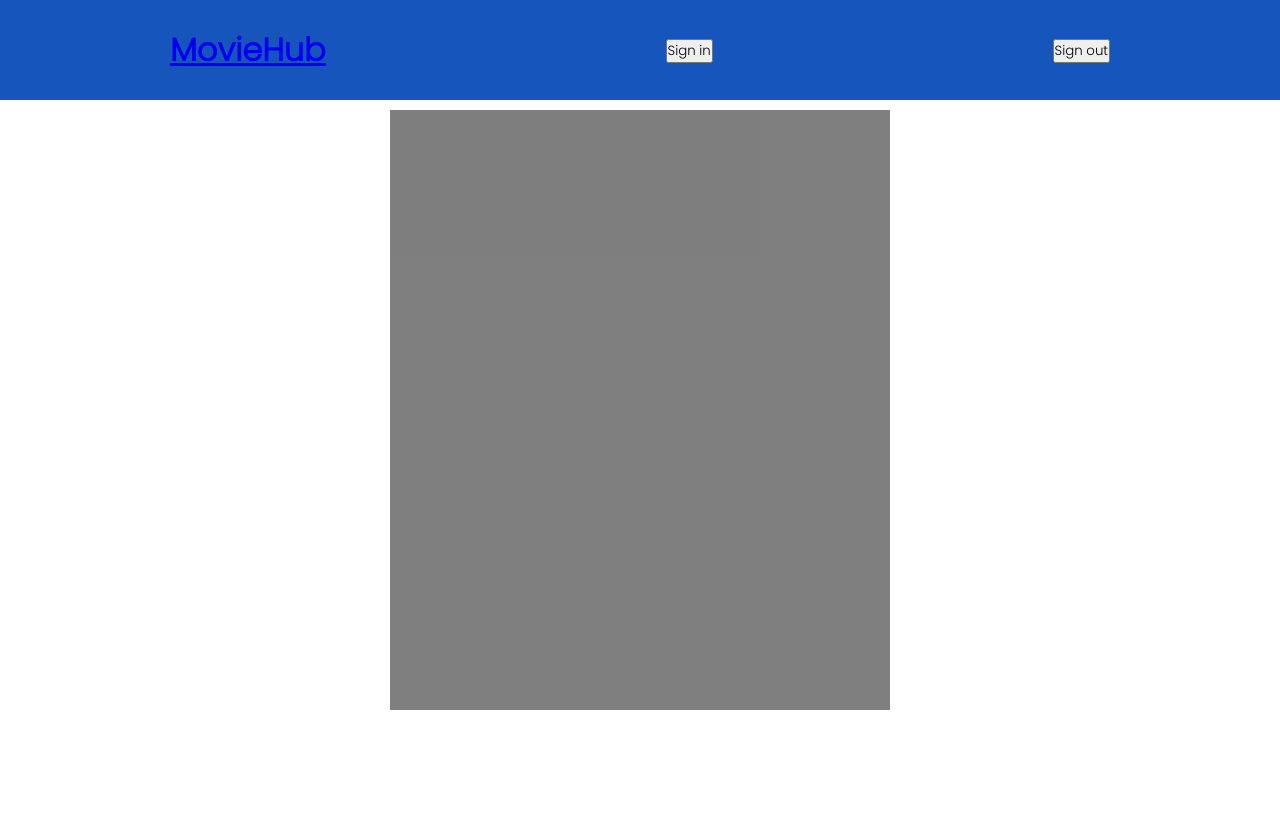
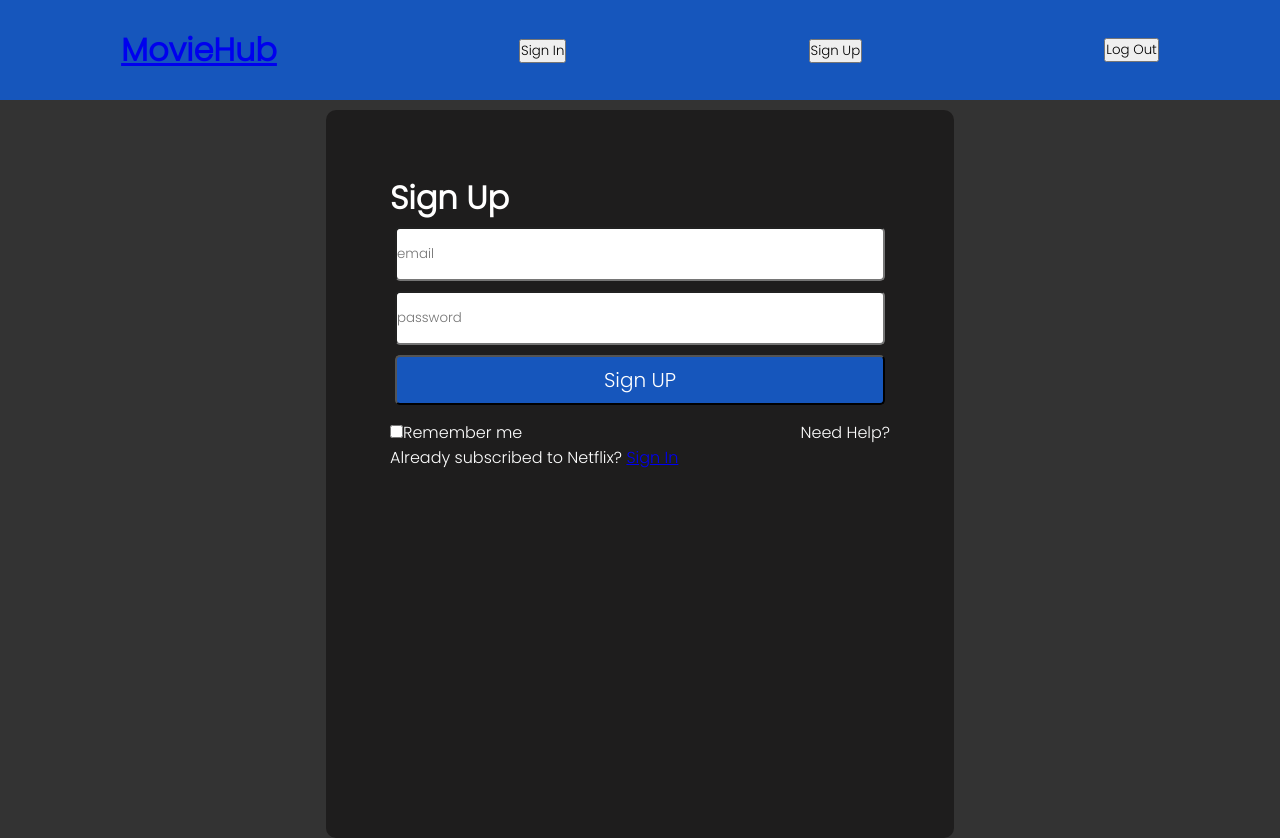
Before and after one commit to bayezid-m/moviehub, a React (Create React App) app: page /signup in a window 1280 px wide. Before the commit the page ends 800 px from the top, so only its background shows below. Built offline with nearby package versions, Linux system fonts and the light colour scheme; no server answers.

Commit message:
Authentication added

```diff
--- a/src/App.js
+++ b/src/App.js
@@ -18,7 +18,7 @@ function App() {
           <NavBar/>
           <Routes>
           <Route path='/' element={<HomePage />} />
-          <Route path='/loging' element={<Login />} />
+          <Route path='/login' element={<Login />} />
           <Route path='/signup' element={<Signup />} />
           <Route path='/account' element={<Account />} />
 
--- a/src/Context/AuthContext.js
+++ b/src/Context/AuthContext.js
@@ -5,8 +5,8 @@ import {createUserWithEmailAndPassword, signInWithEmailAndPassword, signOut, onA
 const AuthContext = createContext();
 
 export function AuthContextProvider({children}){
-    const [user, setUser]=useState({})
-
+    const [user, setUser]=useState("")
+    console.log(AuthContext);
     function signUp(email, password){
         return createUserWithEmailAndPassword(auth, email, password);
     }
@@ -19,6 +19,7 @@ export function AuthContextProvider({children}){
     useEffect(()=>{
         const unsubscribe = onAuthStateChanged(auth, (currentUser)=>{
             setUser(currentUser);
+
         })
         return()=>{
             unsubscribe();
--- a/src/components/Login.js
+++ b/src/components/Login.js
@@ -1,10 +1,58 @@
-import React from 'react';
+import React,{useState} from 'react';
+import { Link, useNavigate } from 'react-router-dom';
+import './Page.css';
+import { getAuth, signInWithEmailAndPassword } from "firebase/auth";
 
 const Login = () => {
+    const [email, setEmail] = useState('');
+    const [password, setPassword] = useState('');
+    const [userz, setUserz] = useState('');
+    const auth = getAuth();
+    const navigate = useNavigate();
+
+    const submitHanlde=(e)=>{
+        e.preventDefault()
+        signInWithEmailAndPassword(auth, email, password)
+        .then((userCredential) => {
+            // Signed in
+            const user = userCredential.user;
+            setUserz(user);
+           navigate('/');
+        })
+        .catch((error) => {
+            console.log(error);
+        });
+    }
+    console.log(userz);
     return (
-        <div>
+        <>
+            <div className='main' >
+                <div className='main1'>
+                    <h1>Sign In</h1>
+                    <form className='main2'>
+                        <input className='input' type="email"
+                         onChange={(e) => setEmail(e.target.value)}placeholder='email'></input>
+                        <input className='input'
+                        onChange={(e) => setPassword(e.target.value)}
+                            type="password" placeholder='password'></input>
+                        <button className='btn1' onClick={submitHanlde}>Sign IN</button>
 
-        </div>
+                        <div className='more'>
+                            <p>
+                                <input className='mr-2' type='checkbox' />
+                                Remember me</p>
+                            <p>Need Help?</p>
+                        </div>
+                        <p className='py-8'>
+                            <span className='text-gray-600'>
+                                New to Netflix?
+                            </span>{' '}
+                            <Link to='/signup'>Sign Up</Link>
+                        </p>
+                    </form>
+                </div>
+            </div>
+        </>
     );
 };
 
--- a/src/components/NavBar.js
+++ b/src/components/NavBar.js
@@ -1,15 +1,27 @@
-import React from 'react';
+import React, {useState} from 'react';
 import { Link } from 'react-router-dom';
 import './NavBar.css'
+import {auth} from '../firebase';
+import {onAuthStateChanged, signOut} from 'firebase/auth'
+
 const NavBar = () => {
+   //console.log(auth.currenUser.email);
+   const [user, setUser]=useState({})
+
+   onAuthStateChanged(auth, (currentUser)=>{
+    setUser(currentUser)
+   })
+
+   const logout = async()=>{
+    await signOut(auth);
+   }
     return (
         <div className='navbar'>
         <Link to='/'><h1>MovieHub</h1></Link>
-        <Link to='/login'> <button>Sign in</button></Link>
-        <Link to='/signup'><button>Sign out</button></Link>
-
-
-
+        {user?.email}
+        <Link to='/login'> <button>  Sign In</button></Link>
+        <Link to='/signup'><button>Sign Up</button></Link>
+        <button onClick={logout}>Log Out</button>
         </div>
     );
 };
--- a/src/components/Page.css
+++ b/src/components/Page.css
@@ -1,12 +1,40 @@
 
 .main {
 display: flex;
+flex-direction: column;
 align-items: center;
 justify-content: center;
+
 }
 .main1 {
-background-color: black;
-opacity: 50%;
+background-color: rgb(30, 29, 29);
 width: 500px;
 height: 600px;
+color: white;
+padding: 5%;
+border-radius: 10px;
 }
+.main2{
+
+    display: flex;
+    flex-direction: column;
+}
+.btn1{
+    background-color: var(--secondary-color);
+    margin: 5px;
+    height: 50px;
+    border-radius: 5px;
+    font-size: 20px;
+    font: bold;
+    color:white;
+}
+.input{
+    margin: 5px;
+    height: 50px;
+    border-radius: 5px;
+}
+.more{
+    display: flex;
+    justify-content: space-between;
+    padding-top: 10px;
+}
--- a/src/components/Signup.js
+++ b/src/components/Signup.js
@@ -1,11 +1,66 @@
-import React from 'react';
+import React, { useState } from 'react';
 import './Page.css';
+import { Link, useNavigate } from 'react-router-dom';
+import { UserAuth } from '../Context/AuthContext';
+
+import { getAuth, createUserWithEmailAndPassword } from "firebase/auth";
+
+
 const Signup = () => {
+    const [email, setEmail] = useState('');
+    const [password, setPassword] = useState('');
+    const [userz, setUserz] = useState('');
+    const navigate = useNavigate();
+
+
+    //////////////////////////////////
+    const auth = getAuth();
+    console.log(userz);
+    const submitHanlde=(e)=>{
+        e.preventDefault()
+        createUserWithEmailAndPassword(auth, email, password)
+        .then((userCredential) => {
+            // Signed in
+            const user = userCredential;
+            setUserz(user)
+            navigate('/');
+        })
+        .catch((error) => {
+           console.log(error.message);
+        });
+    }
+
+
     return (
         <>
-        <div className='main' >
-                <div className='main1'>my name is bayezid mahmud</div>
-        </div>
+            <div className='main' >
+                <div className='main1'>
+                    <h1>Sign Up</h1>
+                    <form className='main2'  >
+                        <input className='input'
+                            onChange={(e) => setEmail(e.target.value)}
+                            type="email" placeholder='email'>
+                        </input>
+                        <input className='input'
+                            onChange={(e) => setPassword(e.target.value)}
+                            type="password" placeholder='password' ></input>
+                        <button className='btn1' onClick={submitHanlde}>Sign UP</button>
+
+                        <div className='more'>
+                            <p>
+                                <input className='mr-2' type='checkbox' />
+                                Remember me</p>
+                            <p>Need Help?</p>
+                        </div>
+                        <p className='py-8'>
+                            <span className='text-gray-600'>
+                                Already subscribed to Netflix?
+                            </span>{' '}
+                            <Link to='/login'>Sign In</Link>
+                        </p>
+                    </form>
+                </div>
+            </div>
         </>
 
     );
--- a/src/components/style.css
+++ b/src/components/style.css
@@ -9,7 +9,7 @@
     --secondary-color:rgb(22, 86, 188);
 }
 body{
-
+    background-color: #333;
 }
 .header{
     background-color: var(--secondary-color);
```
